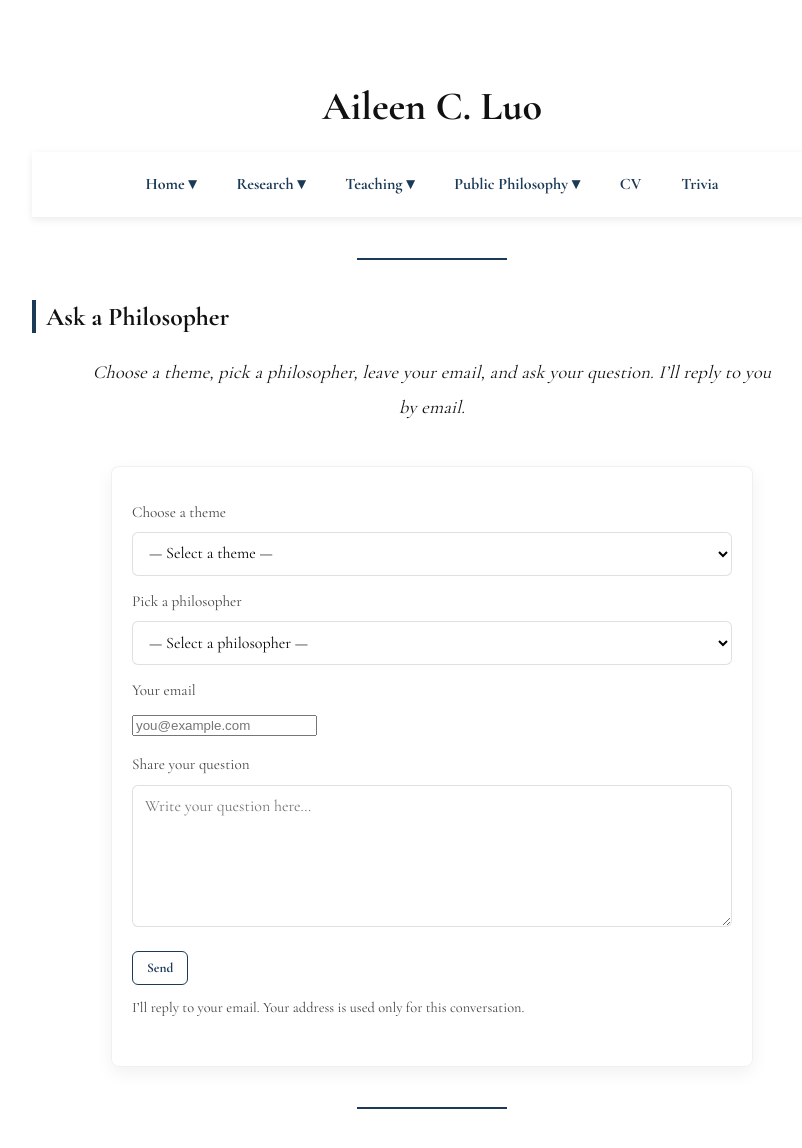
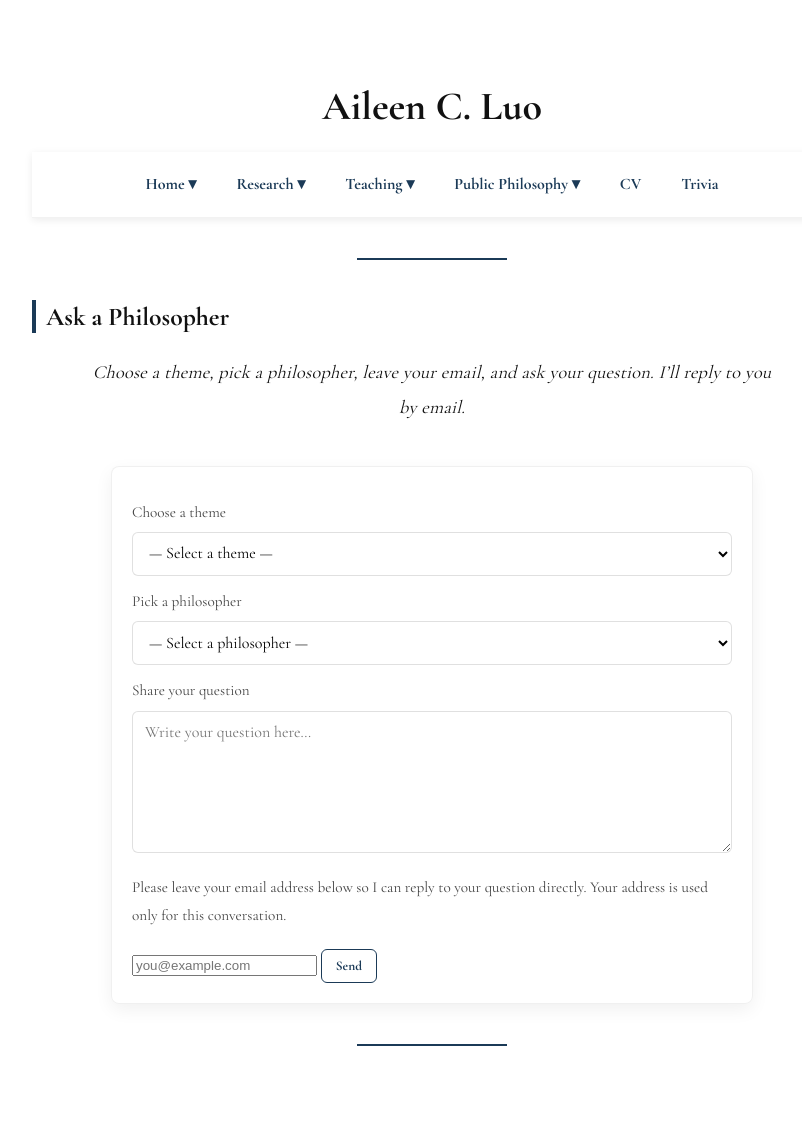
Before and after one commit to aileencluo/aileencluo.github.io, a Jekyll site: the page built from ask.md, in a window 1280 px wide and 1189 px high. Shown: the top 1148 px of the window, without its empty margins (208-1010 px from the left). Built offline with Jekyll 4.4.1, drawn with Linux system fonts in a browser that asks for light colours.

Commit message:
Update ask.md

```diff
--- a/ask.md
+++ b/ask.md
@@ -58,13 +58,13 @@ title: Ask a Philosopher
     <option>Anyone — surprise me!</option>
   </select>
 
-  <!-- Email -->
-  <label for="email">Your email</label>
-  <input id="email" name="email" type="email" placeholder="you@example.com" required>
-
   <!-- 用户问题 -->
   <label for="question">Share your question</label>
   <textarea id="question" name="question" rows="6" placeholder="Write your question here…" required></textarea>
+
+   <!-- Email -->
+  <label for="email">Please leave your email address below so I can reply to your question directly. Your address is used only for this conversation.</label>
+  <input id="email" name="email" type="email" placeholder="you@example.com" required>
 
    <!-- 蜜罐反垃圾（不要改 name 值） -->
   <input type="text" name="_gotcha" style="display:none">
@@ -73,9 +73,7 @@ title: Ask a Philosopher
   <input type="hidden" name="_redirect" value="">
 
   <button type="submit" class="ask-submit">Send</button>
-  <p class="ask-hint">
-    I’ll reply to your email. Your address is used only for this conversation.
-  </p>
+
 
  <!-- 提交状态提示 -->
   <p id="ask-status" style="display:none; margin-top:10px;"></p>
@@ -121,7 +119,7 @@ title: Ask a Philosopher
         });
         if (res.ok) {
           form.reset();
-          showStatus('✅ Submitted! Please check your email for my reply.', true);
+          showStatus('✅ Submitted!', true);
         } else {
           showStatus('⚠️ Submission failed. Please try again or email me directly.', false);
         }
```
